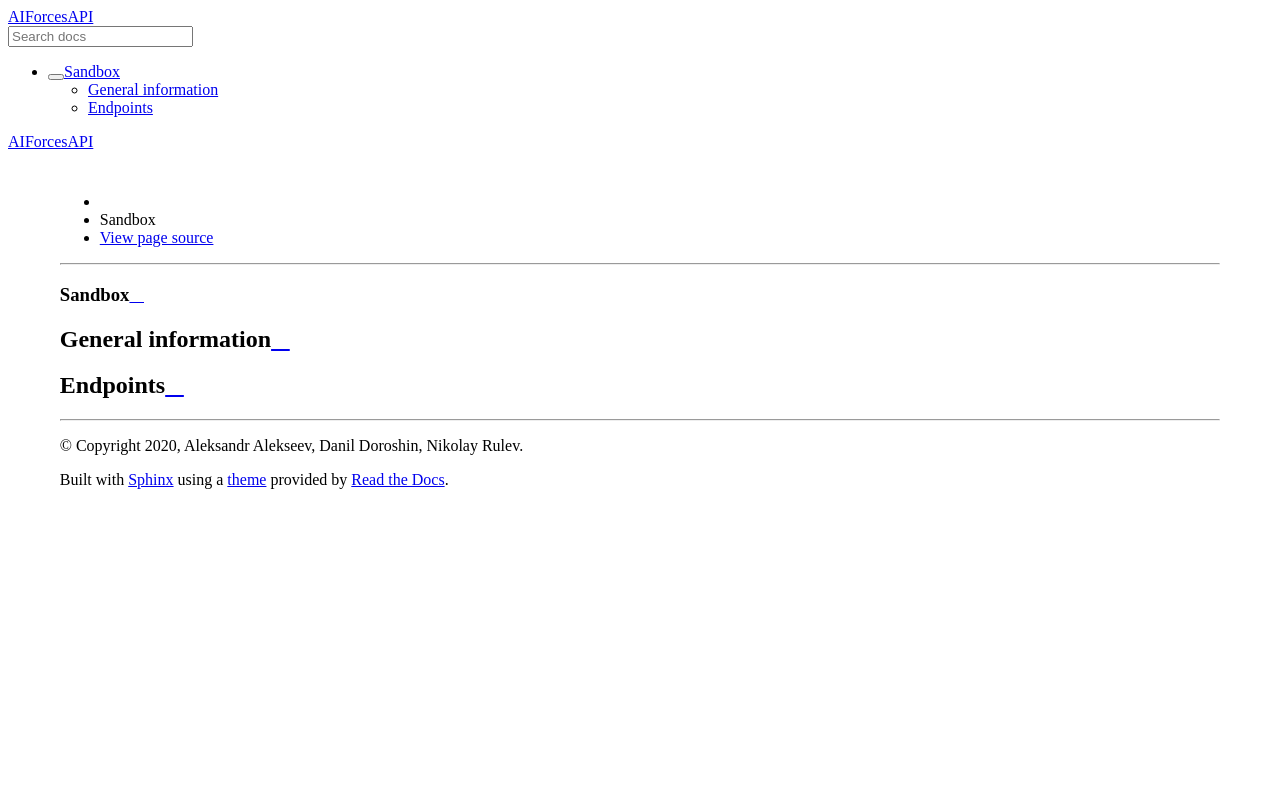
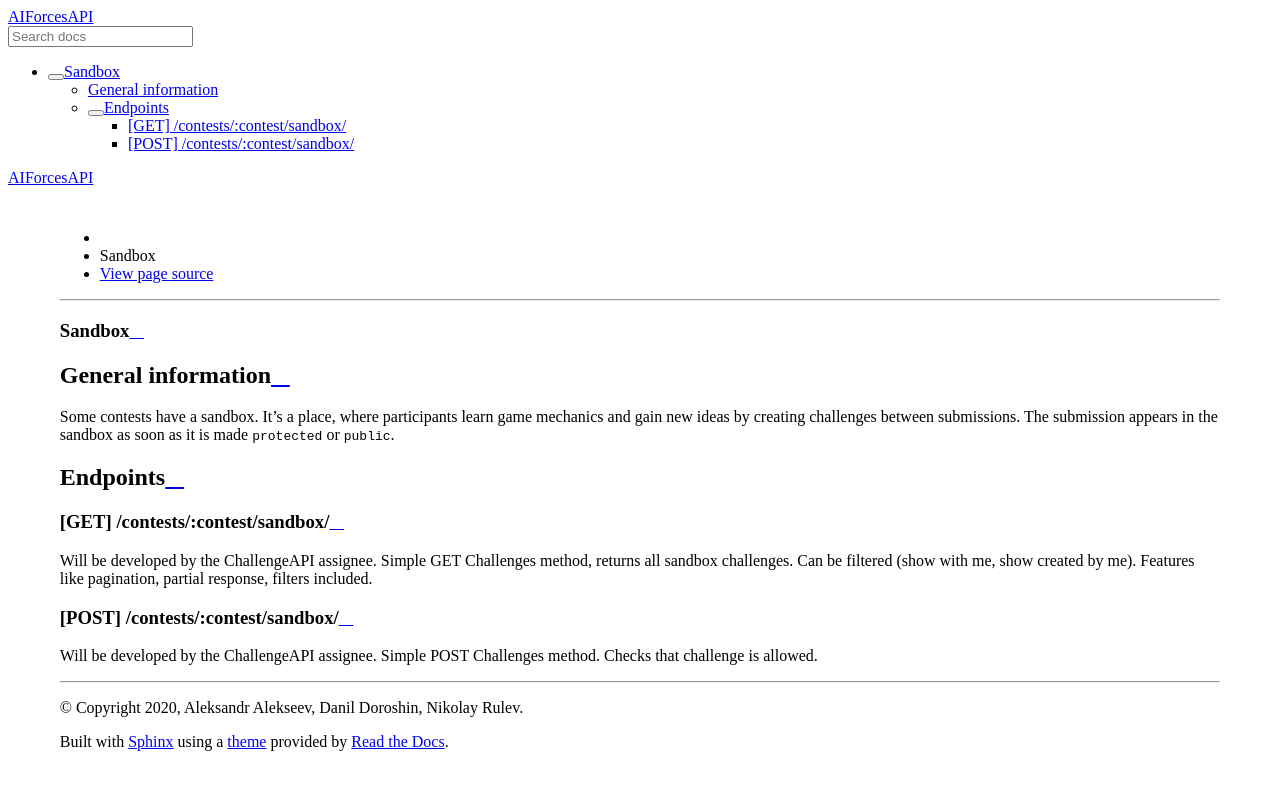
Before and after one commit to AIForces/AIForcesAPI, a Sphinx documentation site: the page built from docs/source/sandbox.rst, in a window 1280 px wide. Shown: the top 790 px of the page. Built offline with Sphinx 7.4.7 and the Read the Docs theme 2.0.0, drawn with Linux system fonts in a browser that asks for light colours.

Commit message:
Added sandbox and debugger stubs (until ChallengeAPI is undone)

```diff
--- a/docs/source/contents.rst
+++ b/docs/source/contents.rst
@@ -16,6 +16,7 @@ AIForces API documentation.
    invocation
    contest
    sandbox
+   debugger
    tournament
    submission
    problem
--- a/docs/source/return_objects.rst
+++ b/docs/source/return_objects.rst
@@ -240,7 +240,7 @@ Example
           "short_name": "chess",
           "name": "Chess",
           "access": "public",
-          "description": "Classical indian game. Played on a checkered board with 64 squares arranged in an 8×8 grid."
+          "description": "Classical indian game. Played on a checkered board with 64 squares arranged in an 8×8 grid.",
           "statements": "/media/tron/statements.pdf",
           "visualizer": {
               "html": "/media/tron/visualizer.html",
--- a/docs/source/sandbox.rst
+++ b/docs/source/sandbox.rst
@@ -1,8 +1,24 @@
+.. _sandbox-label:
+
 Sandbox
 *******
 
 General information
 ===================
 
+Some contests have a sandbox. It's a place, where participants learn
+game mechanics and gain new ideas by creating challenges between submissions.
+The submission appears in the sandbox as soon as it is made ``protected`` or ``public``.
+
+
 Endpoints
 =========
+
+[GET] /contests/:contest/sandbox/
+---------------------------------
+Will be developed by the ChallengeAPI assignee. Simple GET Challenges method, returns all sandbox challenges. Can be filtered (show with me, show created by me). Features like pagination, partial response, filters included.
+
+[POST] /contests/:contest/sandbox/
+----------------------------------
+Will be developed by the ChallengeAPI assignee. Simple POST Challenges method. Checks that challenge is
+allowed.
```
Also changed, not shown: docs/source/debugger.rst (added, +22 -0 lines).
